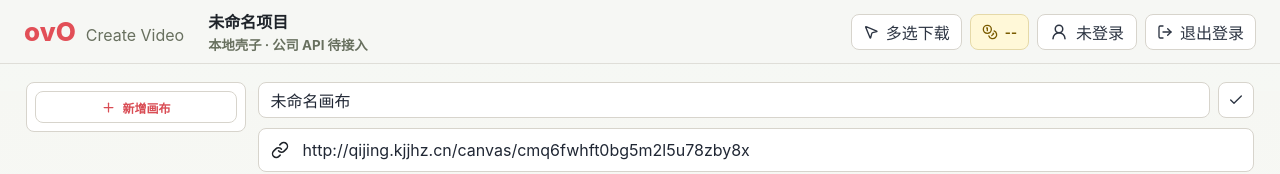
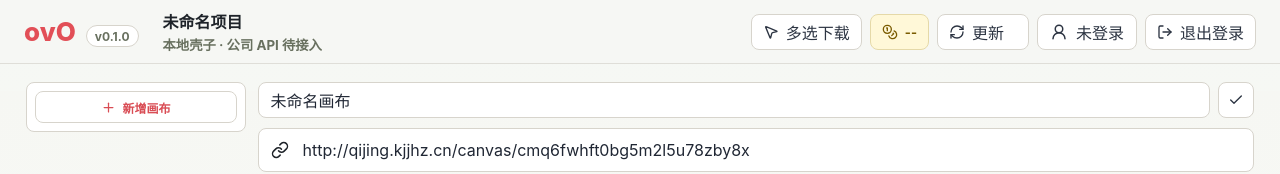
Before and after one commit to LiuMingXu888/ovO_create_video_platform, a React (Vite) app: page / in a window 1280 px wide. Shown: the top 174 px of the page. Built offline with nearby package versions, Linux system fonts and the light colour scheme.

Commit message:
feat: add manual update header control

```diff
--- a/src/App.tsx
+++ b/src/App.tsx
@@ -1,4 +1,4 @@
-import { useEffect, useMemo, useRef, useState } from "react";
+import { useEffect, useMemo, useReducer, useRef, useState } from "react";
 import { AppHeader } from "./components/AppHeader";
 import { AssetSection } from "./components/AssetSection";
 import { CanvasControls } from "./components/CanvasControls";
@@ -32,6 +32,7 @@ import type {
   ReferenceItem,
   SortMode
 } from "./types";
+import { manualUpdateReducer, type ManualUpdateState } from "./update/manualUpdateState";
 
 const imageCategories: AssetCategory[] = ["characters", "scenes", "props"];
 const mb = 1024 * 1024;
@@ -255,6 +256,11 @@ export function App() {
   const [playingAssetId, setPlayingAssetId] = useState<string | null>(null);
   const [selectionMode, setSelectionMode] = useState(false);
   const [selectedAssetIds, setSelectedAssetIds] = useState<Set<string>>(() => new Set());
+  const [appVersion, setAppVersion] = useState(() => window.ovoDesktop?.version ?? "0.1.0");
+  const [updateState, dispatchUpdate] = useReducer(
+    manualUpdateReducer,
+    { phase: "idle" } satisfies ManualUpdateState
+  );
   const assetObjectUrls = useRef<Set<string>>(new Set());
   const referenceObjectUrls = useRef<Map<string, string>>(new Map());
   const mediaElements = useRef<Map<string, HTMLMediaElement>>(new Map());
@@ -271,6 +277,25 @@ export function App() {
       assetObjectUrls.current.clear();
       referenceObjectUrls.current.clear();
       mediaElements.current.clear();
+    };
+  }, []);
+
+  useEffect(() => {
+    let cancelled = false;
+
+    void window.ovoDesktop?.updater?.getCurrentVersion().then((version) => {
+      if (!cancelled) {
+        setAppVersion(version);
+      }
+    });
+
+    const unsubscribe = window.ovoDesktop?.updater?.onProgress((progress) => {
+      dispatchUpdate({ type: "download-progress", percent: progress.percent });
+    });
+
+    return () => {
+      cancelled = true;
+      unsubscribe?.();
     };
   }, []);
 
@@ -422,6 +447,41 @@ export function App() {
     setReferences([]);
     setReferenceIssues([]);
     setCanvasNotice("已退出登录");
+  }
+
+  async function handleManualUpdateClick() {
+    const updater = window.ovoDesktop?.updater;
+    if (!updater) {
+      dispatchUpdate({
+        type: "check-result",
+        result: { ok: false, status: "unsupported", currentVersion: appVersion, message: "开发模式不检查更新" }
+      });
+      return;
+    }
+
+    if (updateState.phase === "available") {
+      dispatchUpdate({ type: "start-download" });
+      const result = await updater.downloadUpdate();
+      if (result.ok && result.filePath) {
+        dispatchUpdate({ type: "downloaded", filePath: result.filePath, message: result.message });
+        return;
+      }
+
+      dispatchUpdate({ type: "install-error", message: result.message });
+      return;
+    }
+
+    if (updateState.phase === "downloaded") {
+      const result = await updater.installUpdate();
+      if (!result.ok) {
+        dispatchUpdate({ type: "install-error", message: result.message });
+      }
+      return;
+    }
+
+    dispatchUpdate({ type: "start-check" });
+    const result = await updater.checkForUpdates();
+    dispatchUpdate({ type: "check-result", result });
   }
 
   function insertAsset(asset: CanvasAsset) {
@@ -1265,6 +1325,8 @@ export function App() {
       <AppHeader
         authState={authState}
         project={displayProject}
+        appVersion={appVersion}
+        updateState={updateState}
         selectionMode={selectionMode}
         selectedCount={selectedAssetIds.size}
         totalAssetCount={assets.length}
@@ -1272,6 +1334,7 @@ export function App() {
         onSelectAllAssets={selectAllAssets}
         onCancelSelectionMode={cancelSelectionMode}
         onDownloadSelected={handleDownloadSelected}
+        onUpdateClick={handleManualUpdateClick}
         onLogout={handleLogout}
       />
 
--- a/src/components/AppHeader.tsx
+++ b/src/components/AppHeader.tsx
@@ -1,5 +1,6 @@
-import { Coins, Download, LogOut, MousePointer2, SquareCheck, UserRound, X } from "lucide-react";
+import { Coins, Download, LogOut, MousePointer2, RefreshCw, SquareCheck, UserRound, X } from "lucide-react";
 import type { AuthState, CanvasProject } from "../types";
+import { getManualUpdateButtonLabel, isManualUpdateBusy, type ManualUpdateState } from "../update/manualUpdateState";
 
 interface AppHeaderProps {
   authState?: AuthState;
@@ -7,10 +8,13 @@ interface AppHeaderProps {
   selectionMode?: boolean;
   selectedCount?: number;
   totalAssetCount?: number;
+  appVersion?: string;
+  updateState?: ManualUpdateState;
   onToggleSelectionMode?: () => void;
   onSelectAllAssets?: () => void;
   onDownloadSelected?: () => void;
   onCancelSelectionMode?: () => void;
+  onUpdateClick?: () => void;
   onLogout?: () => void;
 }
 
@@ -20,10 +24,13 @@ export function AppHeader({
   selectionMode = false,
   selectedCount = 0,
   totalAssetCount = 0,
+  appVersion = "0.1.0",
+  updateState = { phase: "idle" },
   onToggleSelectionMode,
   onSelectAllAssets,
   onDownloadSelected,
   onCancelSelectionMode,
+  onUpdateClick,
   onLogout
 }: AppHeaderProps) {
   const accountLabel =
@@ -41,7 +48,7 @@ export function AppHeader({
     <header className="app-header">
       <div className="brand" aria-label="ovO">
         <span className="brand-mark">ovO</span>
-        <span className="brand-subtitle">Create Video</span>
+        <span className="brand-version">v{appVersion}</span>
       </div>
 
       <div className="project-title">
@@ -87,6 +94,17 @@ export function AppHeader({
           <Coins size={16} />
           <span>{creditLabel}</span>
         </div>
+        <button
+          type="button"
+          className={`header-tool-button update-button update-button-${updateState.phase}`}
+          aria-label="手动更新"
+          title={updateState.message ?? "从 Gitee 检查更新"}
+          onClick={onUpdateClick}
+          disabled={isManualUpdateBusy(updateState)}
+        >
+          <RefreshCw size={16} />
+          <span>{getManualUpdateButtonLabel(updateState)}</span>
+        </button>
         <button type="button" className="account-button" title="账户">
           <UserRound size={18} />
           <span>{accountLabel}</span>
--- a/src/styles.css
+++ b/src/styles.css
@@ -73,9 +73,22 @@ button {
   letter-spacing: 0;
 }
 
-.brand-subtitle,
+.brand-version,
 .project-title small {
   color: #68705f;
+}
+
+.brand-version {
+  display: inline-flex;
+  align-items: center;
+  height: 22px;
+  padding: 0 8px;
+  border: 1px solid #d7d4cc;
+  border-radius: 999px;
+  background: #ffffff;
+  color: #68705f;
+  font-size: 12px;
+  font-weight: 700;
 }
 
 .project-title {
@@ -143,6 +156,21 @@ button {
 .header-tool-button:disabled {
   cursor: not-allowed;
   opacity: 0.55;
+}
+
+.update-button {
+  min-width: 92px;
+}
+
+.update-button-available,
+.update-button-downloaded {
+  border-color: #e24f57;
+  color: #e24f57;
+}
+
+.update-button-error {
+  border-color: #c2410c;
+  color: #c2410c;
 }
 
 .credit-pill {
--- /dev/null
+++ b/src/update/manualUpdateState.ts
@@ -0,0 +1,99 @@
+export type ManualUpdateState =
+  | { phase: "idle"; message?: string }
+  | { phase: "checking"; message?: string }
+  | { phase: "available"; latestVersion: string; message: string }
+  | { phase: "downloading"; percent: number; message?: string }
+  | { phase: "downloaded"; filePath: string; message?: string }
+  | { phase: "latest"; message: string }
+  | { phase: "unsupported"; message: string }
+  | { phase: "error"; message: string };
+
+type CheckResult =
+  | {
+      ok: true;
+      status: "latest";
+      currentVersion: string;
+      latestVersion: string;
+      message: string;
+    }
+  | {
+      ok: true;
+      status: "available";
+      currentVersion: string;
+      latestVersion: string;
+      message: string;
+      update?: unknown;
+    }
+  | {
+      ok: false;
+      status: "unsupported" | "error";
+      currentVersion: string;
+      message: string;
+    };
+
+export type ManualUpdateAction =
+  | { type: "start-check" }
+  | { type: "check-result"; result: CheckResult }
+  | { type: "start-download" }
+  | { type: "download-progress"; percent: number }
+  | { type: "downloaded"; filePath: string; message?: string }
+  | { type: "install-error"; message: string }
+  | { type: "reset" };
+
+export function manualUpdateReducer(_state: ManualUpdateState, action: ManualUpdateAction): ManualUpdateState {
+  switch (action.type) {
+    case "start-check":
+      return { phase: "checking" };
+    case "check-result":
+      if (!action.result.ok) {
+        return action.result.status === "unsupported"
+          ? { phase: "unsupported", message: action.result.message }
+          : { phase: "error", message: action.result.message };
+      }
+
+      if (action.result.status === "latest") {
+        return { phase: "latest", message: action.result.message };
+      }
+
+      return {
+        phase: "available",
+        latestVersion: action.result.latestVersion,
+        message: action.result.message
+      };
+    case "start-download":
+      return { phase: "downloading", percent: 0 };
+    case "download-progress":
+      return { phase: "downloading", percent: action.percent };
+    case "downloaded":
+      return { phase: "downloaded", filePath: action.filePath, message: action.message };
+    case "install-error":
+      return { phase: "error", message: action.message };
+    case "reset":
+      return { phase: "idle" };
+  }
+}
+
+export function getManualUpdateButtonLabel(state: ManualUpdateState) {
+  switch (state.phase) {
+    case "idle":
+      return "更新";
+    case "checking":
+      return "检查中...";
+    case "available":
+      return "下载更新";
+    case "downloading":
+      return `${state.percent}%`;
+    case "downloaded":
+      return "重启安装";
+    case "latest":
+      return "已是最新";
+    case "unsupported":
+      return "开发模式";
+    case "error":
+      return "更新失败";
+  }
+}
+
+export function isManualUpdateBusy(state: ManualUpdateState) {
+  return state.phase === "checking" || state.phase === "downloading";
+}
```
Also changed, not shown: 2 other files (tests, documents, lock files or other folders).
